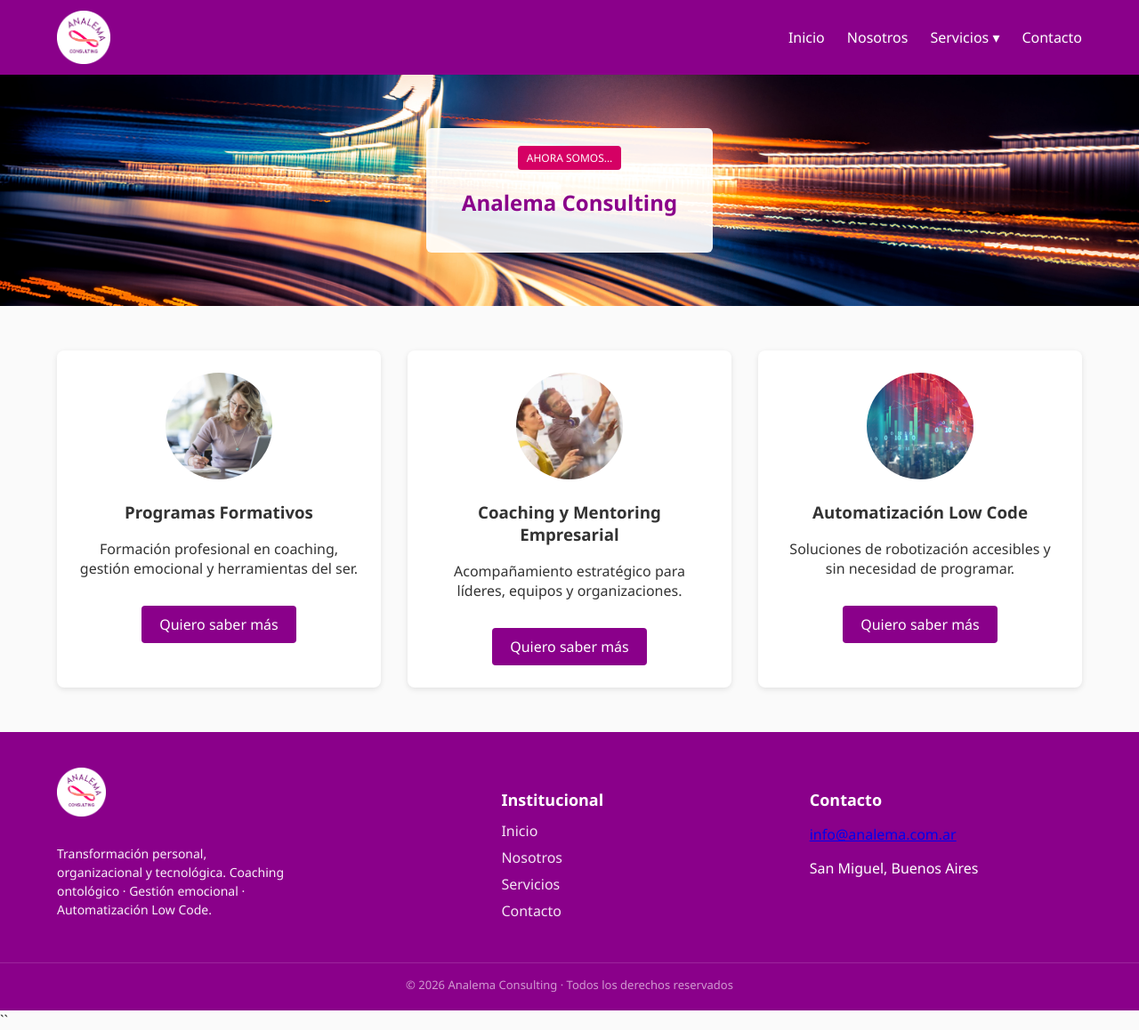
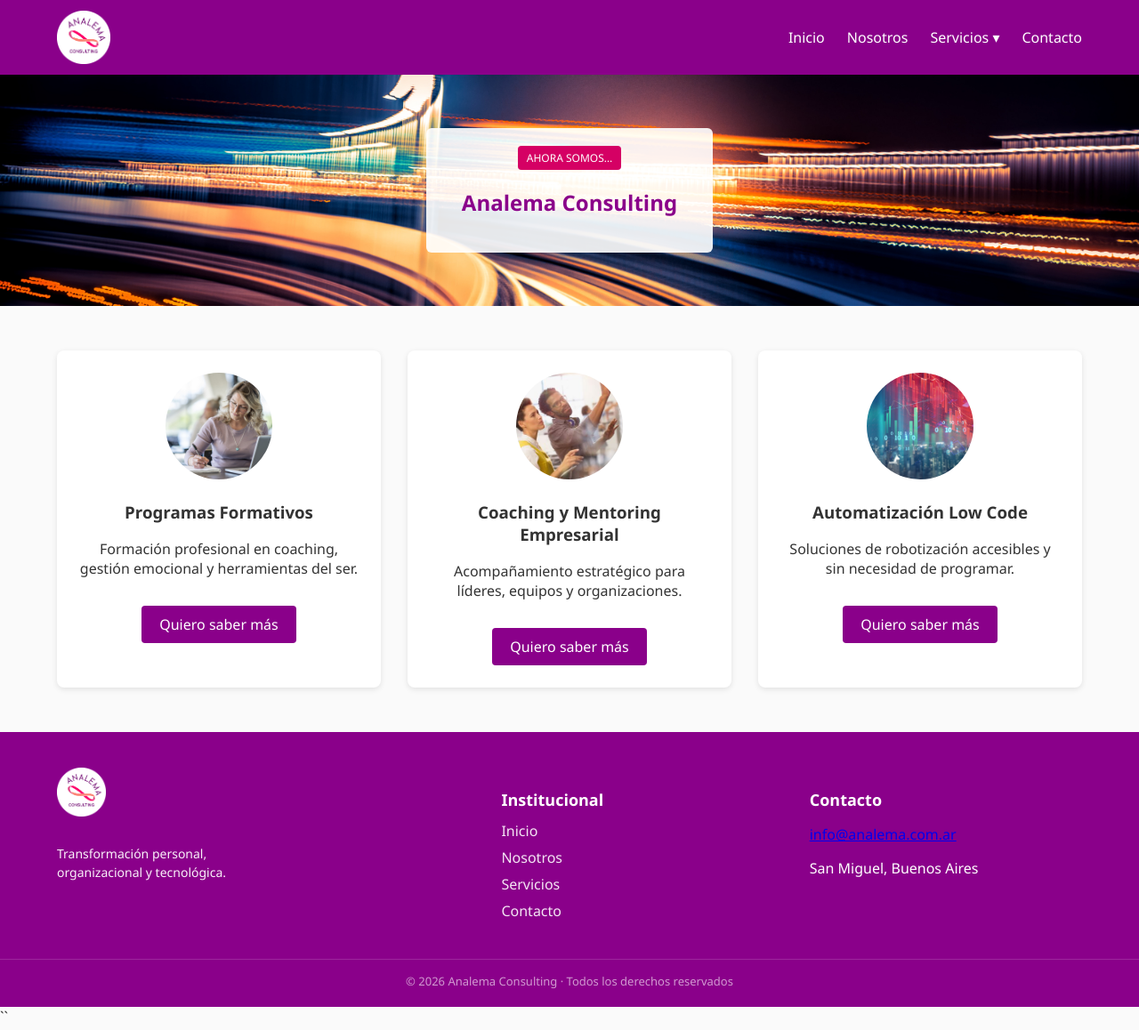
Before and after one commit to sivasilev-gif/analema.com.ar, a Jekyll site: the page built from index.md, in a window 1280 px wide. Shown: the whole page at 89% size. Built offline with Jekyll 4.4.1, drawn with Linux system fonts in a browser that asks for light colours.

Commit message:
Update landing.html

```diff
--- a/_layouts/landing.html
+++ b/_layouts/landing.html
@@ -63,7 +63,6 @@
       <img src="{{ '/assets/img/logo.png' | relative_url }}" alt="Logo Analema" class="footer-logo">
       <p class="footer-description">
         Transformación personal, organizacional y tecnológica.
-        Coaching ontológico · Gestión emocional · Automatización Low Code.
       </p>
     </div>
 
```
